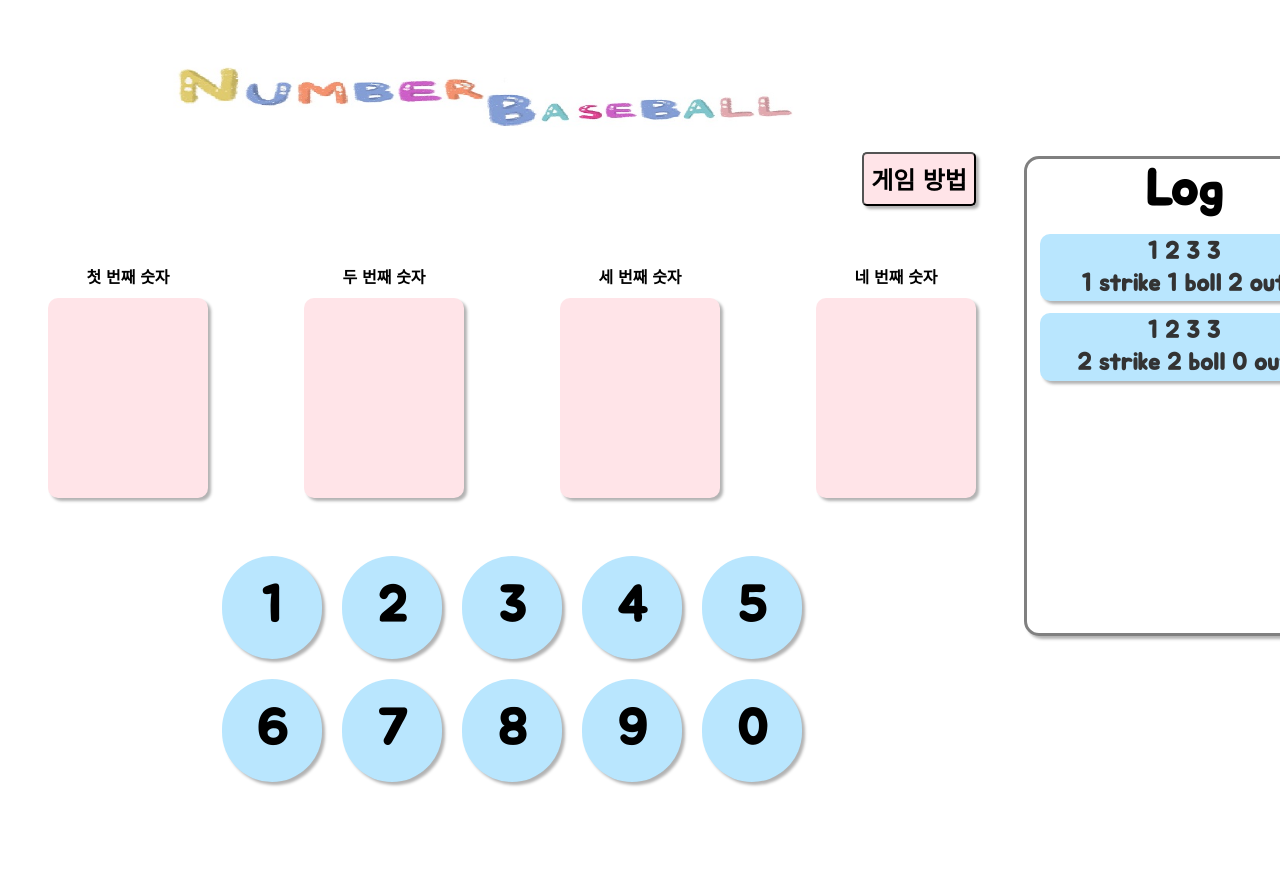
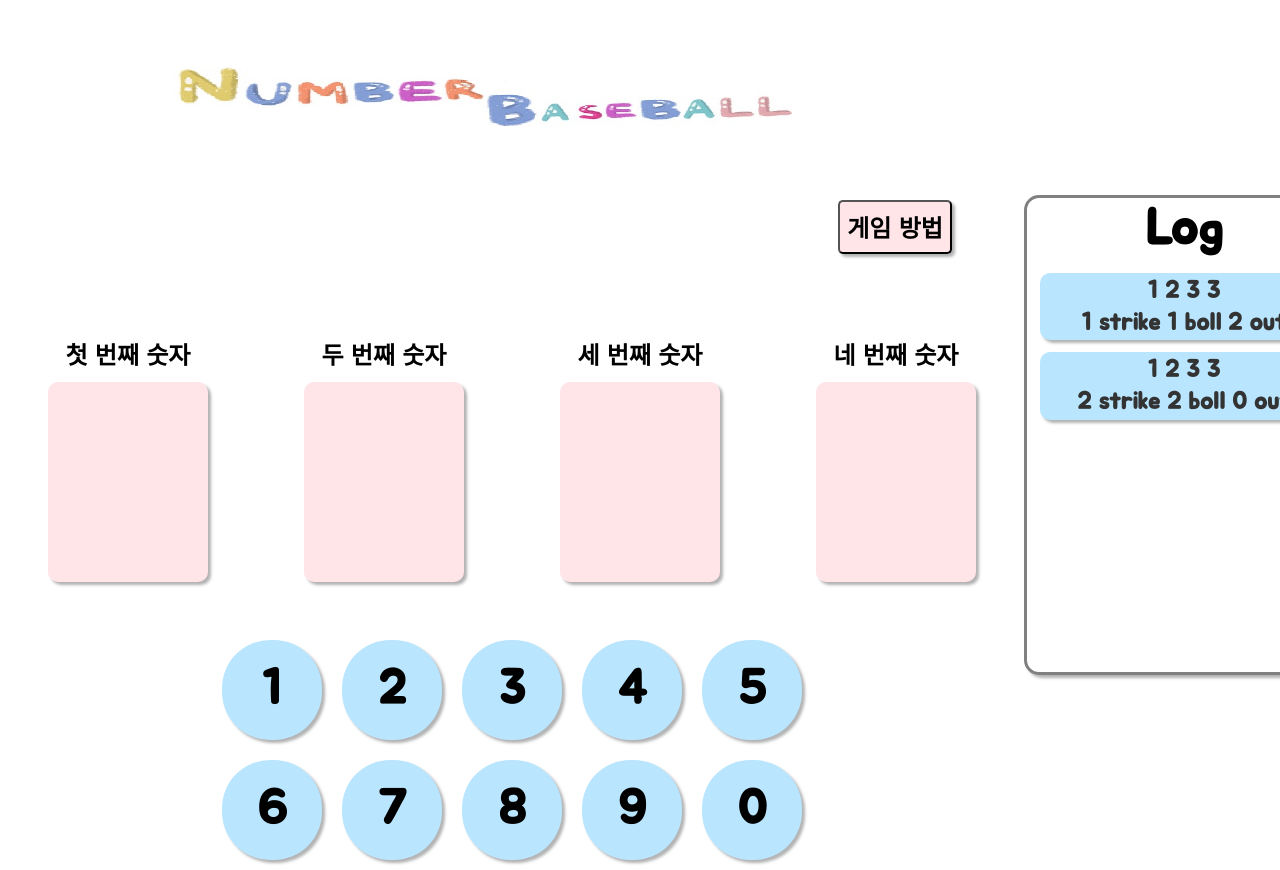
Before and after one commit to woorifisa-service-dev-3rd/frontend-1st-Number_Baseball, a plain HTML site: page index.html in a window 1280 px wide. Shown: the top 870 px of the page. Before the commit the page ends 800 px from the top, so only its background shows below. Drawn offline with Linux system fonts and the light colour scheme.

Commit message:
최종_2

```diff
--- a/style.css
+++ b/style.css
@@ -7,7 +7,6 @@
 
 html,
 body {
-    margin: 0;
     height: 100%;
 }
 
@@ -39,6 +38,7 @@ input::-webkit-inner-spin-button {
 .answer {
     padding: 10px;
     text-align: center;
+    font-size: 1.5em;
 }
 
 .log {
@@ -74,7 +74,7 @@ input::-webkit-inner-spin-button {
     width: 100px;
     /* bgco - back ground color */
     background-color: #b9e6fe;
-    font-size: 50px;
+    font-size: 3em;
     padding: 20px;
     margin: 10px;
     border: 0;
@@ -147,8 +147,7 @@ input::-webkit-inner-spin-button {
     background-color: #FFE4E8;
     border-radius: 5px;
     font-size: 1.5em;
-    margin: 2em;
-    margin-top: 1em;
+    margin: 3em;
     padding: 0.3em;
     box-shadow: 3px 3px 3px rgba(0, 0, 0, 0.3);
 }
```
